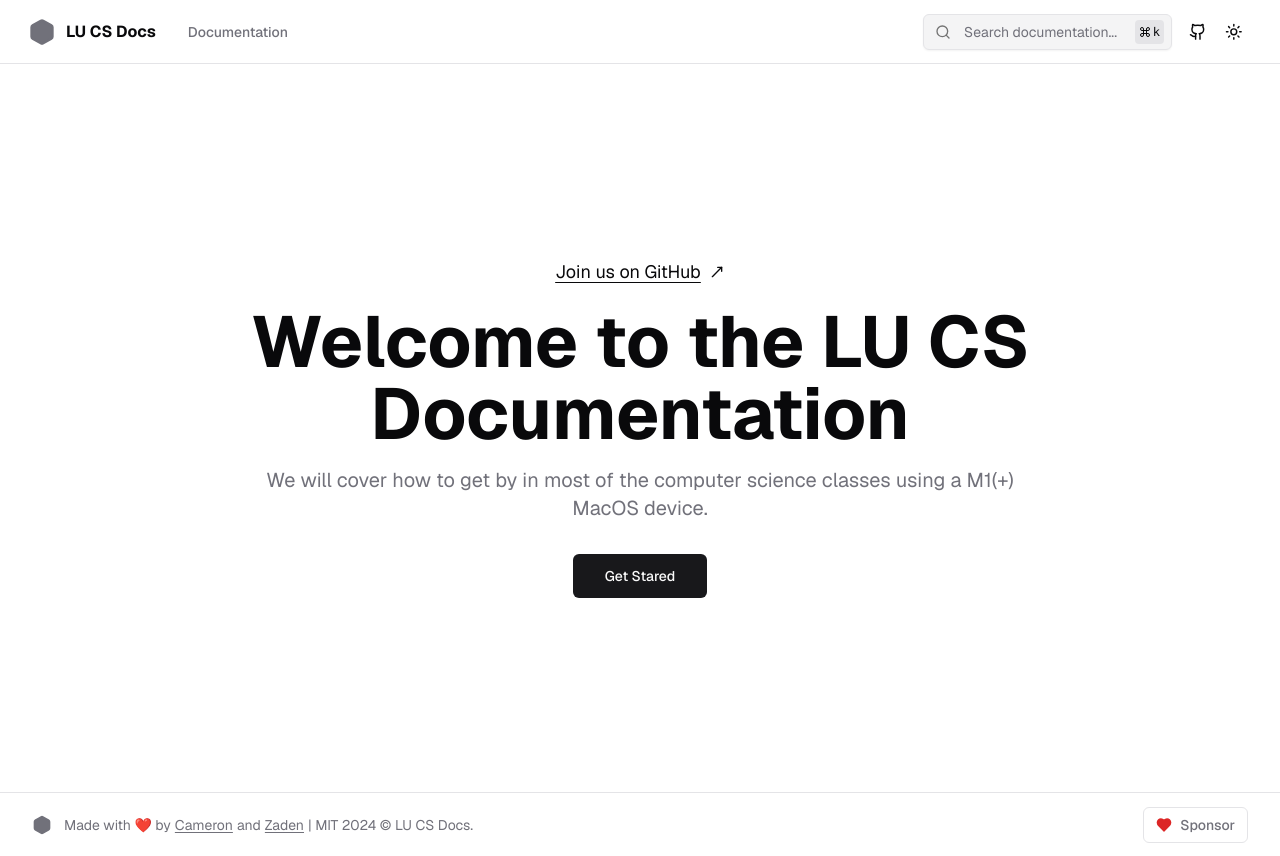
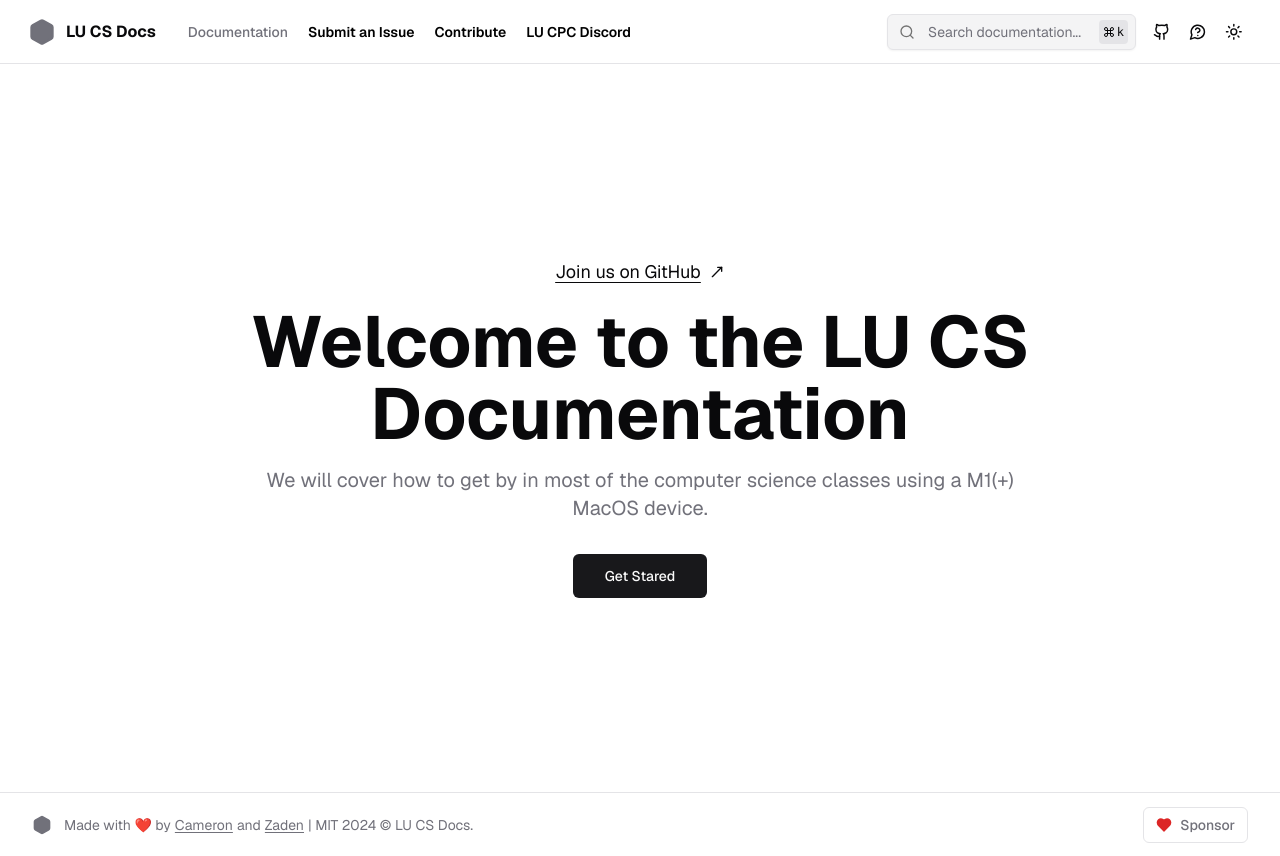
Before and after one commit to PostGuitarist/liberty-macos-docs, a Next.js app: page / in a window 1280 px wide. Built offline with nearby package versions, Linux system fonts and the light colour scheme.

Commit message:
feat: Add new links feat: Add supput button

```diff
--- a/components/navbar.tsx
+++ b/components/navbar.tsx
@@ -1,5 +1,5 @@
 import { ModeToggle } from "@/components/theme-toggle";
-import { GithubIcon, HexagonIcon } from "lucide-react";
+import { GithubIcon, HexagonIcon, MessageCircleQuestion } from "lucide-react";
 import Link from "next/link";
 import { buttonVariants } from "./ui/button";
 import Search from "./search";
@@ -12,6 +12,18 @@ export const NAVLINKS = [
   {
     title: "Documentation",
     href: `/docs${page_routes[0].href}`,
+  },
+  {
+    title: "Submit an Issue",
+    href: "https://github.com/PostGuitarist/liberty-macos-docs/issues/new",
+  },
+  {
+    title: "Contribute",
+    href: "https://github.com/PostGuitarist/liberty-macos-docs/",
+  },
+  {
+    title: "LU CPC Discord",
+    href: "https://discord.gg/dneShg4YYv",
   },
 ];
 
@@ -40,6 +52,12 @@ export function Navbar() {
                 className={buttonVariants({ variant: "ghost", size: "icon" })}
               >
                 <GithubIcon className="h-[1.1rem] w-[1.1rem]" />
+              </Link>
+              <Link
+                href="https://discord.com/users/335852771318169612"
+                className={buttonVariants({ variant: "ghost", size: "icon" })}
+              >
+                <MessageCircleQuestion className="h-[1.1rem] w-[1.1rem]" />
               </Link>
               <ModeToggle />
             </div>
```
